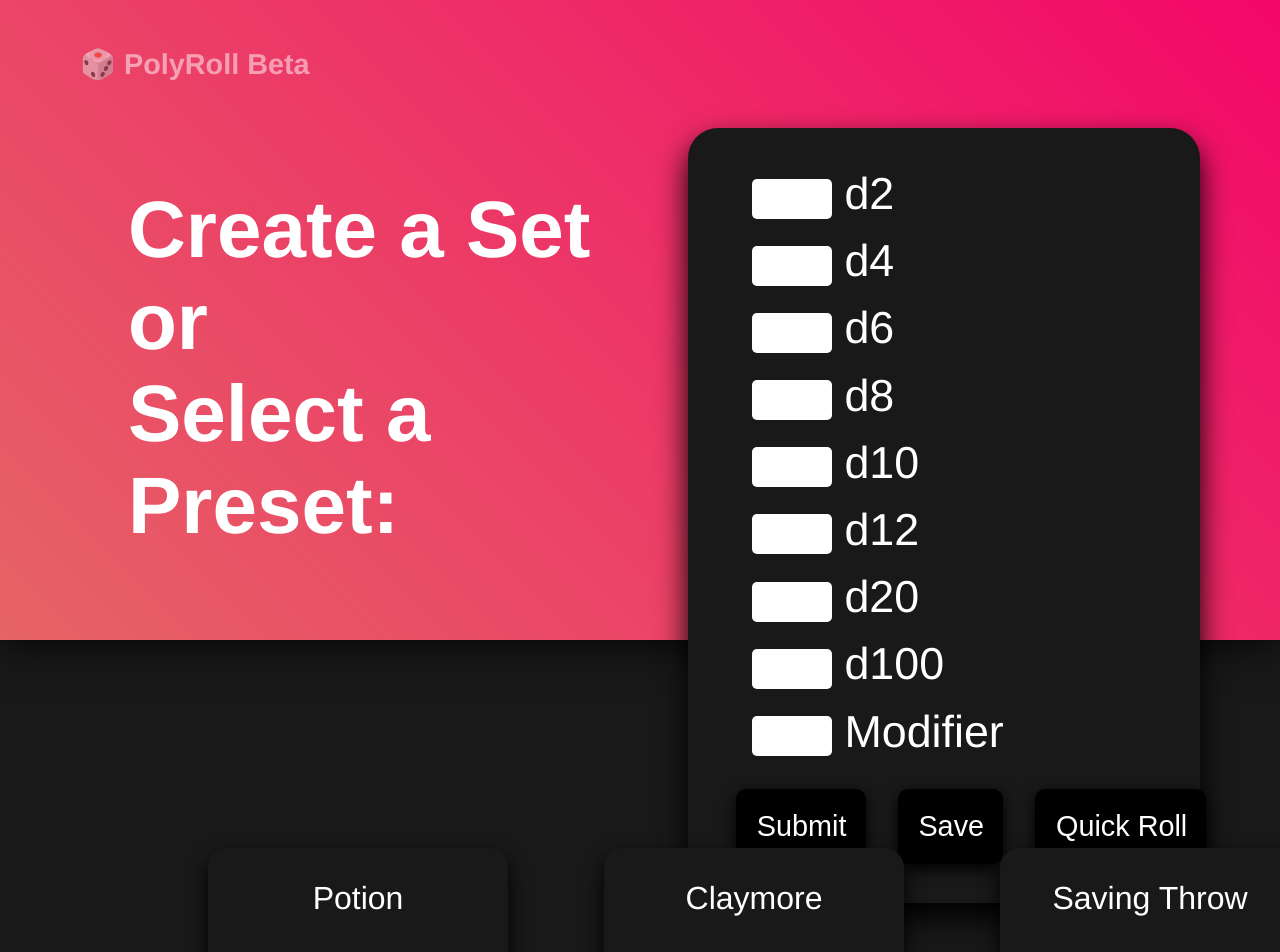
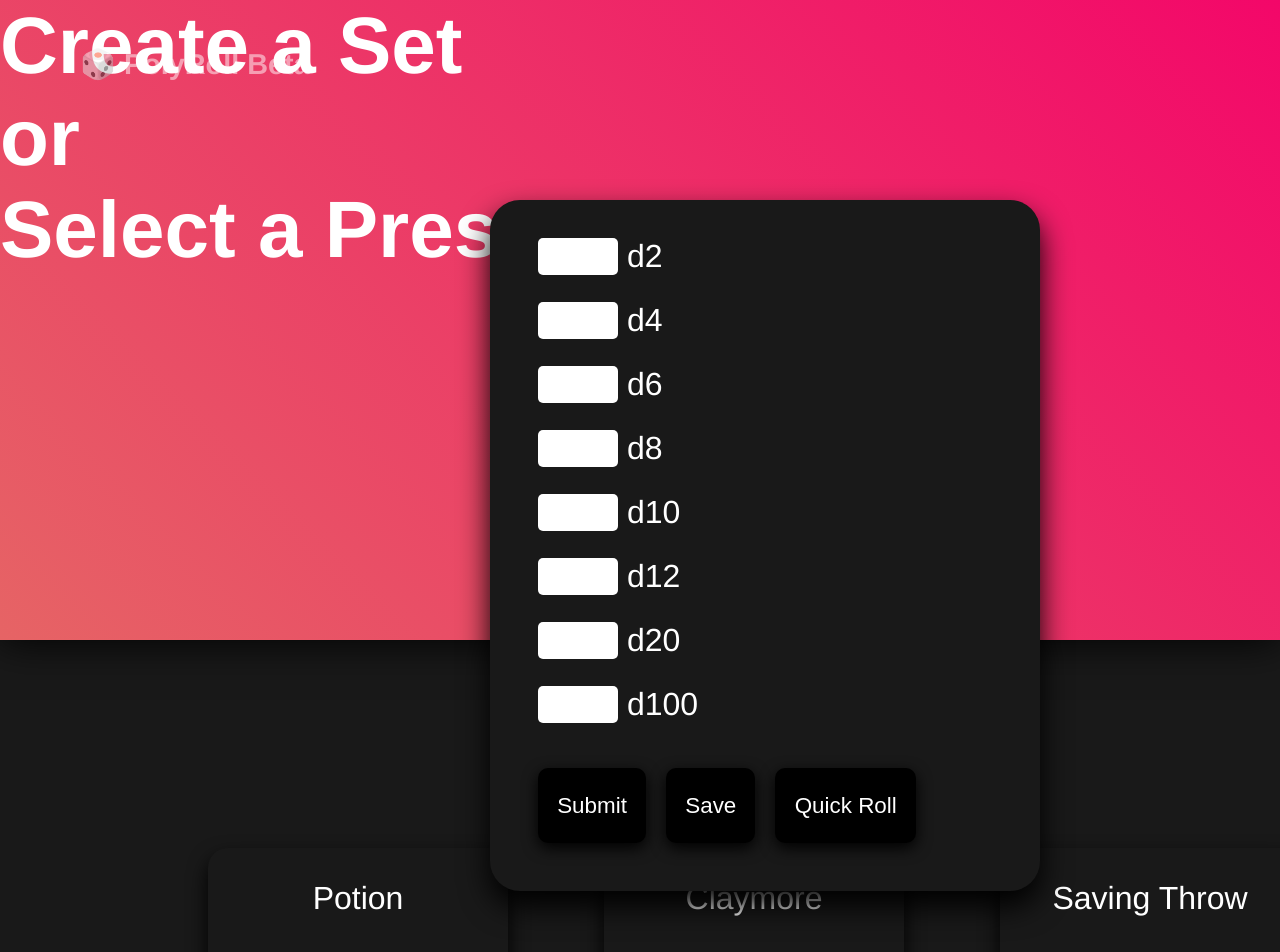
Before and after one commit to dondewaay/DiceProject, a React (Vite) app in the folder Dice-Project/: page /roll in a window 1280 px wide. Shown: the top 952 px of the page. Built offline with nearby package versions, Linux system fonts and the light colour scheme.

Commit message:
Last goodbye no more now maybe latert good

```diff
--- a/Dice-Project/src/components/CreateNew.jsx
+++ b/Dice-Project/src/components/CreateNew.jsx
@@ -4,7 +4,6 @@ import Button from "./Button";
 export default function CreateNew() {
   return (
     <div className="createNewCard">
-      <div>
         <ul>
           <li>
             <input type="number" /> d2
@@ -30,16 +29,12 @@ export default function CreateNew() {
           <li>
             <input type="number" /> d100
           </li>
-          <li>
-            <input type="number" /> Modifier
-          </li>
+          <div className="buttons">
+          <Button className="btn1" message="Submit" />
+          <Button className="btn1" message="Save" />
+          <Button className="btn1" message="Quick Roll" />
+        </div>
         </ul>
-        <div className="buttons">
-          <Button className="btn" message="Submit" />
-          <Button className="btn" message="Save" />
-          <Button className="btn" message="Quick Roll" />
-        </div>
-      </div>
     </div>
   );
 }
--- a/Dice-Project/src/components/RollHero.jsx
+++ b/Dice-Project/src/components/RollHero.jsx
@@ -4,11 +4,9 @@ import "../styles/Roll.css";
 
 export default function RollMain() {
   return (
-    <>
-      <div className="hero">
-        <RollHeroText />
-        <CreateNew />
-      </div>
-    </>
+    <div className="hero">
+      <RollHeroText />
+      <CreateNew />
+    </div>
   );
 }
--- a/Dice-Project/src/pages/Roll.jsx
+++ b/Dice-Project/src/pages/Roll.jsx
@@ -5,10 +5,7 @@ import "../styles/Roll.css";
 export default function Roll() {
   return (
     <div className="mainDiv">
-      <RollHero>
-        <div className="restDiv" />
-      </RollHero>
-
+      <RollHero />
       <Grid />
     </div>
   );
--- a/Dice-Project/src/styles/Home.css
+++ b/Dice-Project/src/styles/Home.css
@@ -17,10 +17,10 @@
   box-shadow: black 0px 5px 15px;
   cursor: pointer;
 }
-
 .btn:hover {
   transform: translatey(-5px);
   box-shadow: black 0px 15px 25px;
+  border: 4px solid white;
 }
 
 .billboard {
@@ -57,4 +57,12 @@
 .link {
   color: var(--UNSELCOLOR) !important;
   text-decoration: none;
+}
+
+@media (max-width: 600px) {
+  .canvas .threed {
+    height: 100%;
+    width: 100vw;
+    margin-left: auto;
+  }
 }/*# sourceMappingURL=Home.css.map */
--- a/Dice-Project/src/styles/Roll.css
+++ b/Dice-Project/src/styles/Roll.css
@@ -23,7 +23,6 @@
 .hero {
   height: 80vh;
   display: flex;
-  flex-direction: row;
   color: white;
   font-family: Helvetica;
   background-image: linear-gradient(45deg, #e66465, #f30769);
@@ -31,64 +30,86 @@
 }
 
 .middletext {
+  display: absolute;
+  top: 35%;
+  left: 15%;
   color: white;
-  display: flex;
   align-items: center;
   font-size: 2.5rem;
-  width: 50vw;
-  height: 100%;
   -webkit-user-select: none;
   -moz-user-select: none;
        user-select: none;
-  padding-top: 6rem;
-  padding-left: 8rem;
   text-shadow: 0px 0px 10px 10px black;
 }
 
 .createNewCard {
+  position: absolute;
+  margin-right: 20%;
+  margin-left: auto;
   text-align: left;
   color: white;
   font-family: Helvetica;
   font-size: 2.8rem;
   line-height: 1.5;
-  height: 775px;
+  height: auto;
+  width: 550px;
   margin: 3rem;
-  margin-top: 8rem;
+  margin-top: 25vh;
   box-shadow: black 0px 15px 30px;
   border-radius: 30px;
-  width: 40vw;
   background-color: #191919;
   padding: 3rem;
   padding-top: 2rem;
   display: flex;
+  right: 15%;
+  margin-left: auto;
 }
-.createNewCard input {
-  margin-left: 1rem;
+.createNewCard ul {
+  list-style-type: none;
+  width: 100%;
+}
+.createNewCard ul li {
+  height: auto;
+  font-size: 2rem;
+  margin-bottom: 1rem;
+}
+.createNewCard ul li li.last-item {
+  margin-bottom: none;
+  padding: none;
+}
+.createNewCard ul li input {
   font-size: 2rem;
   border: white 2px;
   color: black;
-  height: 2.5rem;
+  height: auto;
   width: 5rem;
   border-radius: 5px;
   background-color: white;
 }
-.createNewCard ul {
-  list-style-type: none;
-  margin: 0;
-  padding: 0;
-}
-.createNewCard .left {
-  width: 10rem;
-  height: auto;
-}
 .createNewCard .buttons {
-  bottom: 0;
-  margin-top: auto;
-  margin-bottom: 1rem;
   display: flex;
   flex-direction: row;
-  gap: 2rem;
-  margin-left: auto;
+  justify-content: flex-start;
+  gap: 20px;
+  width: 100%;
+}
+.createNewCard .buttons .btn {
+  font-size: 1.4rem;
+  padding: 0rem 1.2rem 0rem 1.2rem;
+  color: white;
+  height: 75px;
+  width: auto;
+  border-radius: 10px;
+  background-color: black;
+  transition: 0.2s ease-in-out;
+  box-shadow: black 0px 5px 15px;
+  cursor: pointer;
+  white-space: nowrap;
+}
+.createNewCard .buttons .btn:hover {
+  transform: translatey(-5px);
+  box-shadow: black 0px 15px 25px;
+  border: 2px solid white;
 }
 
 .grid {
@@ -123,20 +144,4 @@
 .grid .card:hover {
   transform: translateY(-10px);
   box-shadow: black 0px 20px 25px;
-}
-
-.btn {
-  font-size: 1.8rem;
-  margin-top: 1.5rem;
-  padding: 0rem 1.2rem 0rem 1.3rem;
-  color: white;
-  height: 75px;
-  width: auto;
-  border-radius: 10px;
-  background: black;
-  transition: 0.2s ease-in-out;
-  box-shadow: black 0px 5px 15px;
-  cursor: pointer;
-  border: 2px white !important;
-  white-space: nowrap;
 }/*# sourceMappingURL=Roll.css.map */
--- a/Dice-Project/src/styles/Roll.scss
+++ b/Dice-Project/src/styles/Roll.scss
@@ -28,7 +28,6 @@ $BGI: linear-gradient(45deg, #e66465, #f30769);
 .hero {
   height: 80vh;
   display: flex;
-  flex-direction: row;
   color: white;
   font-family: Helvetica;
   background-image: $BGI;
@@ -36,63 +35,85 @@ $BGI: linear-gradient(45deg, #e66465, #f30769);
 }
 
 .middletext {
+  display: absolute;
+  top: 35%;
+  left: 15%;
   color: white;
-  display: flex;
   align-items: center;
   font-size: 2.5rem;
-  width: 50vw;
-  height: 100%;
   -webkit-user-select: none;
   -ms-user-select: none;
   user-select: none;
-  padding-top: 6rem;
-  padding-left: 8rem;
   text-shadow: 0px 0px 10px 10px black;
 }
 
 .createNewCard {
+  position: absolute;
+  margin-right: 20%;
+  margin-left: auto;
   text-align: left;
   color: white;
   font-family: Helvetica;
   font-size: 2.8rem;
   line-height: 1.5;
-  height: 775px;
+  height: auto;
+  width: 550px;
   margin: 3rem;
-  margin-top: 8rem;
+  margin-top: 25vh;
   box-shadow: black 0px 15px 30px;
   border-radius: 30px;
-  width: 40vw;
   background-color: $BG;
   padding: 3rem;
   padding-top: 2rem;
   display: flex;
+  right: 15%;
+  margin-left: auto;
+  ul {
+    list-style-type: none;
+    width: 100%;
+    li {
+      height: auto;
+      font-size: 2rem;
+      margin-bottom: 1rem;
+      li.last-item {
+        margin-bottom: none;
+        padding: none;
+      }
       input {
-    margin-left: 1rem;
         font-size: 2rem;
         border: white 2px;
         color: black;
-    height: 2.5rem;
+        height: auto;
         width: 5rem;
         border-radius: 5px;
         background-color: white;
       }
-  ul {
-    list-style-type: none;
-    margin: 0;
-    padding: 0;
     }
-  .left {
-    width: 10rem;
-    height: auto;
   }
   .buttons {
-    bottom: 0;
-    margin-top: auto;
-    margin-bottom: 1rem;
     display: flex;
     flex-direction: row;
-    gap: 2rem;
-    margin-left: auto;
+    justify-content: flex-start;
+    gap: 20px;
+    width: 100%;
+    .btn {
+      font-size: 1.4rem;
+      padding: 0rem 1.2rem 0rem 1.2rem;
+      color: white;
+      height: 75px;
+      width: auto;
+      border-radius: 10px;
+      background-color: black;
+      transition: 0.2s ease-in-out;
+      box-shadow: black 0px 5px 15px;
+      cursor: pointer;
+      white-space: nowrap;
+      &:hover {
+        transform: translatey(-5px);
+        box-shadow: black 0px 15px 25px;
+        border: 2px solid white;
+      }
+    }
   }
 }
 
@@ -129,19 +150,3 @@ $BGI: linear-gradient(45deg, #e66465, #f30769);
     }
   }
 }
-
-.btn {
-  font-size: 1.8rem;
-  margin-top: 1.5rem;
-  padding: 0rem 1.2rem 0rem 1.3rem;
-  color: white;
-  height: 75px;
-  width: auto;
-  border-radius: 10px;
-  background: black;
-  transition: 0.2s ease-in-out;
-  box-shadow: black 0px 5px 15px;
-  cursor: pointer;
-  border: 2px white !important;
-  white-space: nowrap;
-}
```
Also changed, not shown: Dice-Project/src/styles/Home.scss (+15 -5 lines), 2 other files (tests, documents, lock files or other folders). Lines whose indentation alone changed are shown as unchanged.
